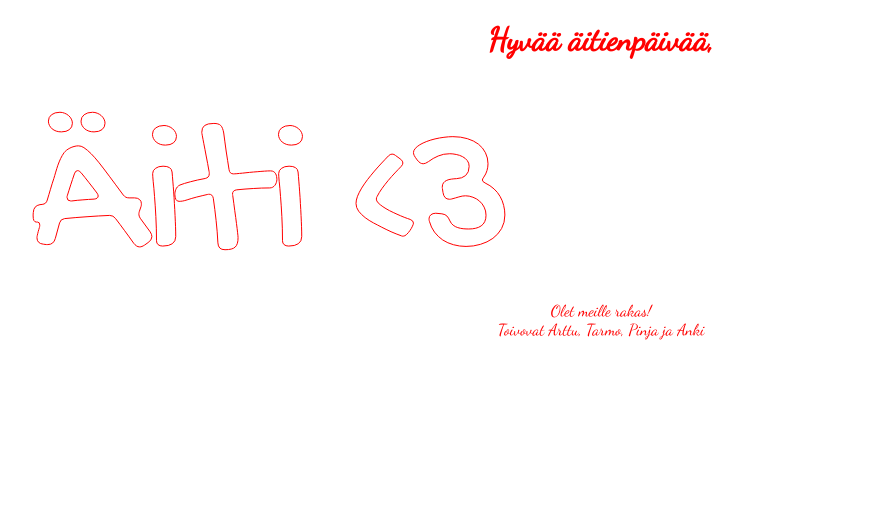
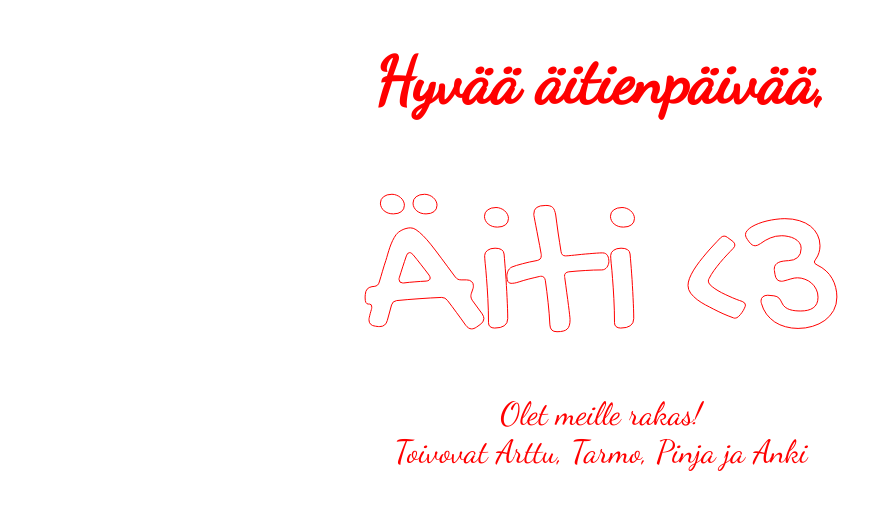
Before and after one commit to areee/aiti20, a plain HTML site: page index.html in a window 1280 px wide. Shown: the whole page, without its empty margins (39-908 px from the left). Drawn offline with Linux system fonts and the light colour scheme.

Commit message:
fixed some small issues

```diff
--- a/style.css
+++ b/style.css
@@ -4,10 +4,21 @@ h1, p {
   font-family: 'Dancing Script', cursive;
 }
 
+h1 {
+    font-size: 4em;
+}
+
+p {
+    font-size: 2em;
+}
+
 svg {
     overflow: visible;
     box-shadow: 0px -0px 10000px transparent;
     max-width: 100%;
+    margin-left:auto;
+    margin-right:auto;
+    display:block;
 }
 
 #layer4, #layer5, #layer6, #layer7, #layer8, #layer9 {
```
